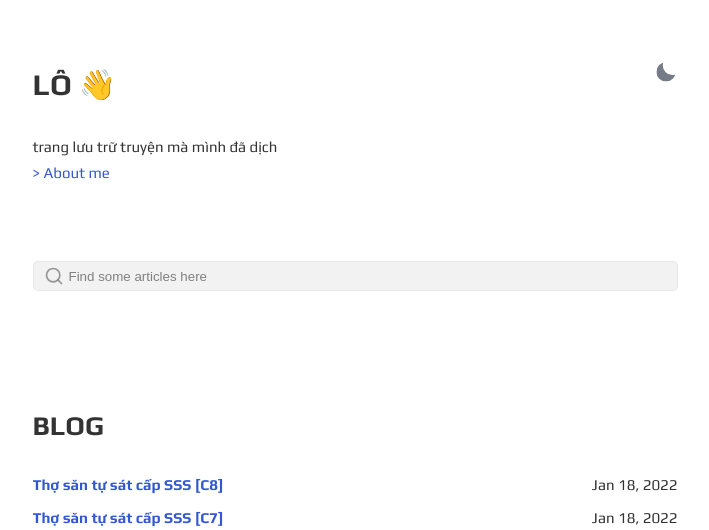
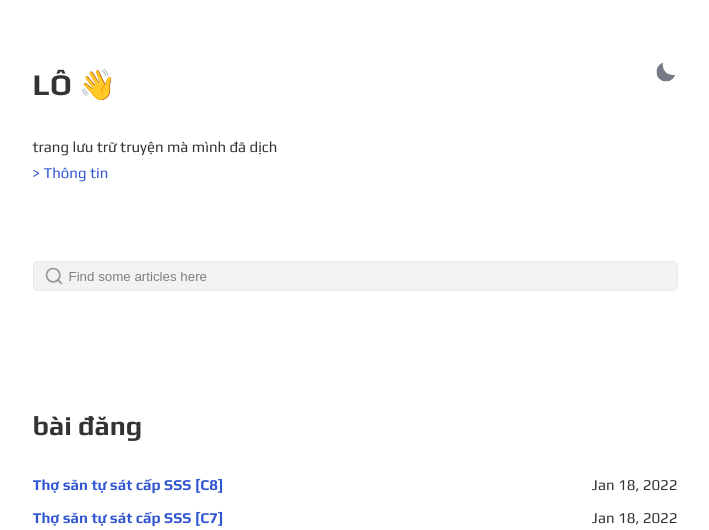
Before and after one commit to kuhekin/gesko, a Jekyll site: the page built from index.html, in a window 1280 px wide. Shown: the top 530 px of the page, without its empty margins (285-994 px from the left). Built offline with Jekyll 4.4.1, drawn with Linux system fonts in a browser that asks for light colours.

Commit message:
Update index.html

```diff
--- a/index.html
+++ b/index.html
@@ -11,7 +11,7 @@ layout: default
     <div class="bio">
 	    {{ site.description }}
         <p>
-	    <a href="{{ site.url }}{{ site.baseurl }}/about/">> About me</a>
+	    <a href="{{ site.url }}{{ site.baseurl }}/about/">> Thông tin</a>
         </p>
     </div>
 
@@ -36,7 +36,7 @@ layout: default
 </div>
 
 <section class="posts" id="Blog">
-    <h2>BLOG</h2>
+    <h2>bài đăng</h2>
     <ul>
         {% for post in site.posts %}
         <li>
```
